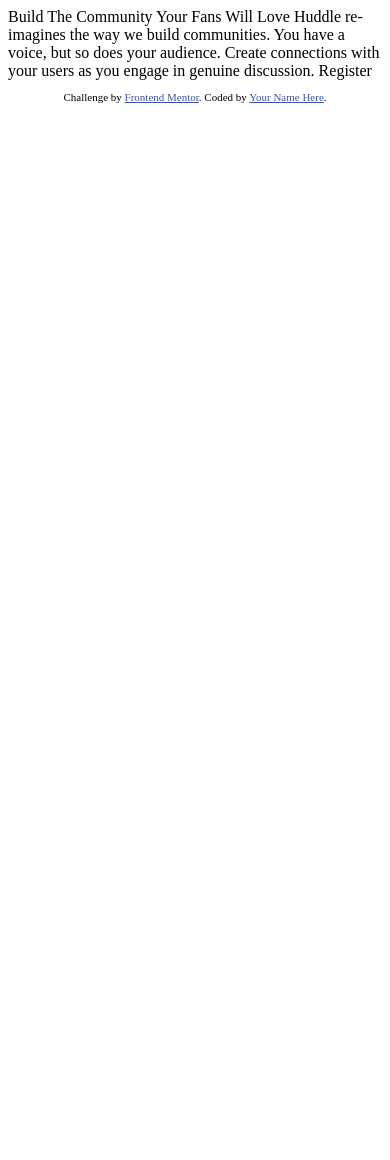
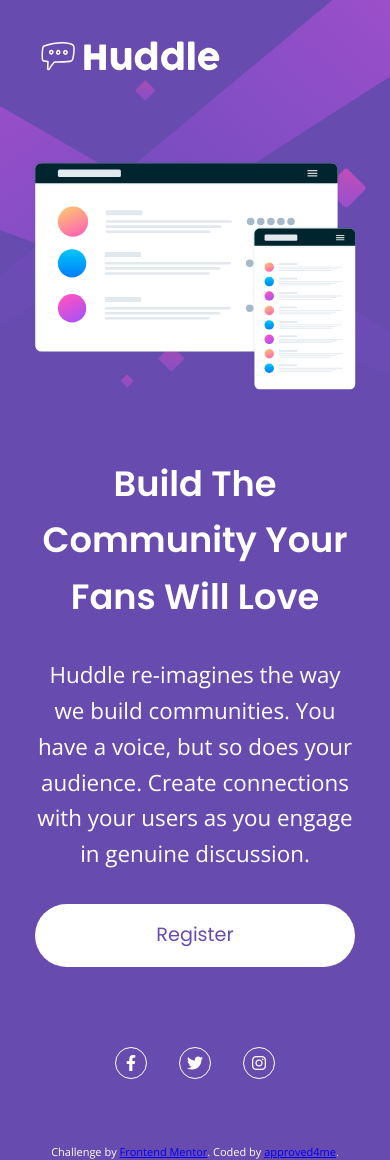
Before and after one commit to approved4me/FM-Huddle-landing-page-with-a-single-introductory-section, a plain HTML site: page index.html in a window 390 px wide. Before the commit the page ends 844 px from the top, so only its background shows below. Drawn offline with nearby package versions, Linux system fonts and the light colour scheme.

Commit message:
responsive ready

```diff
--- a/index.html
+++ b/index.html
@@ -1,33 +1,57 @@
 <!DOCTYPE html>
 <html lang="en">
+
 <head>
   <meta charset="UTF-8">
-  <meta name="viewport" content="width=device-width, initial-scale=1.0"> <!-- displays site properly based on user's device -->
+  <meta name="viewport" content="width=device-width, initial-scale=1.0">
+  <!-- displays site properly based on user's device -->
+  <link rel="icon" type="image/png" sizes="32x32" href="./images/favicon-32x32.png">
+  <link rel="preconnect" href="https://fonts.googleapis.com">
+  <link rel="preconnect" href="https://fonts.gstatic.com" crossorigin>
+  <link href="https://fonts.googleapis.com/css2?family=Open+Sans&family=Poppins:wght@400;600&display=swap"
+    rel="stylesheet">
+  <link rel="stylesheet" href="https://cdnjs.cloudflare.com/ajax/libs/font-awesome/6.2.1/css/all.min.css">
+  <link rel="stylesheet" href="style.css">
+  <title>Frontend Mentor | Huddle landing page with single introductory section</title>
+</head>
 
-  <link rel="icon" type="image/png" sizes="32x32" href="./images/favicon-32x32.png">
+<body>
+  <main>
+    <article>
 
-  <title>Frontend Mentor | Huddle landing page with single introductory section</title>
+      <div class="logo">
+        <img src="./images/logo.svg" alt="">
+      </div>
+      <div class="hero">
+        <div class="even"><img src="./images/illustration-mockups.svg" alt=""></div>
+        <div class="even">
+          <h1>
+            Build The Community Your Fans Will Love
+          </h1>
+          <p>Huddle re-imagines the way we build communities. You have a voice, but so does your audience.
+            Create connections with your users as you engage in genuine discussion.</p>
+          <a href="#" class="btn">Register</a>
+        </div>
+      </div>
 
-  <!-- Feel free to remove these styles or customise in your own stylesheet 👍 -->
-  <style>
-    .attribution { font-size: 11px; text-align: center; }
-    .attribution a { color: hsl(228, 45%, 44%); }
-  </style>
-</head>
-<body>
+      <div class="social">
+        <ul>
+          <li><a href="#" aria-label="facebook"><i class="fa-brands fa-facebook-f"></i></a></li>
+          <li><a href="#" aria-label="twitter"><i class="fa-brands fa-twitter"></i></a></li>
+          <li><a href="#" aria-label="instagram"><i class="fa-brands fa-instagram"></i></a></li>
+        </ul>
+      </div>
 
-  Build The Community Your Fans Will Love
+    </article>
+  </main>
 
-  Huddle re-imagines the way we build communities. You have a voice, but so does your audience.
-  Create connections with your users as you engage in genuine discussion.
-
-  Register
 
   <footer>
     <p class="attribution">
       Challenge by <a href="https://www.frontendmentor.io?ref=challenge" target="_blank">Frontend Mentor</a>.
-      Coded by <a href="#">Your Name Here</a>.
+      Coded by <a href="https://github.com/approved4me">approved4me</a>.
     </p>
   </footer>
 </body>
+
 </html>
--- /dev/null
+++ b/style.css
@@ -0,0 +1,150 @@
+*,
+*::before,
+*::after {
+  box-sizing: border-box;
+}
+
+* {
+  margin: 0;
+  padding: 0;
+}
+
+html,
+body {
+  height: 100%;
+}
+
+body {
+  line-height: 1.6;
+  max-width: 90rem;
+  min-height: 100vh;
+  margin: 0 auto;
+
+}
+
+img,
+picture,
+video,
+canvas,
+svg {
+  display: block;
+  max-width: 100%;
+}
+
+input,
+button,
+textarea,
+select {
+  font: inherit;
+}
+
+:root {
+  --primary-violet: hsl(257, 40%, 49%);
+  --primary-soft_magenta: hsl(300, 69%, 71%);
+  --ff-body: 'Open Sans', sans-serif;
+  --ff-headings: 'Poppins', sans-serif;
+}
+
+body {
+  background-image: url(./images/bg-mobile.svg);
+  background-repeat: no-repeat;
+  background-size: contain;
+  background-position: center 0;
+  background-color: var(--primary-violet);
+  font-family: var(--ff-body);
+  font-weight: 400;
+  font-size: 1rem;
+}
+
+main {
+  max-width: 40rem;
+  margin: auto;
+  padding: 2rem;
+}
+
+.logo {
+  width: 12rem;
+  margin-bottom: 5rem;
+}
+
+h1 {
+  font-family: var(--ff-headings);
+  font-size: 2.2rem;
+  ;
+  text-align: center;
+  font-weight: 600;
+  color: #fff;
+  margin-top: 4rem;
+  margin-bottom: 2rem;
+  ;
+
+}
+
+p {
+  color: #fff;
+  text-align: center;
+  font-size: 1.4rem;
+
+}
+
+.btn {
+  font-family: var(--ff-headings);
+  text-decoration: none;
+  background-color: #fff;
+  border-radius: 100vw;
+  padding: 1rem;
+  font-size: 1.2rem;
+  color: var(--primary-violet);
+  display: block;
+  text-align: center;
+  width: 20rem;
+  margin: 2rem auto 5rem;
+}
+
+
+
+.social ul {
+  display: flex;
+  list-style: none;
+  justify-content: center;
+  gap: 2rem;
+  margin-bottom: 2rem;
+}
+
+.social a {
+  text-decoration: none;
+  color: #fff;
+  font-size: 1rem;
+  display: block;
+  height: 2rem;
+  width: 2rem;
+  border: 1px solid #fff;
+  display: grid;
+  place-items: center;
+  border-radius: 50%;
+}
+
+.attribution {
+  font-size: 11px;
+  text-align: center;
+}
+
+.attribution a {
+  back: hsl(228, 45%, 44%);
+}
+
+/* MEDIA QUERY */
+
+@media only screen and (min-width: 60rem) {
+  .btn:hover {
+    background-color: var(--primary-soft_magenta);
+    color: #fff
+  }
+
+  .social a:hover {
+   color: var(--primary-soft_magenta);
+   border: 1px solid var(--primary-soft_magenta);
+  }
+
+
+}
```
